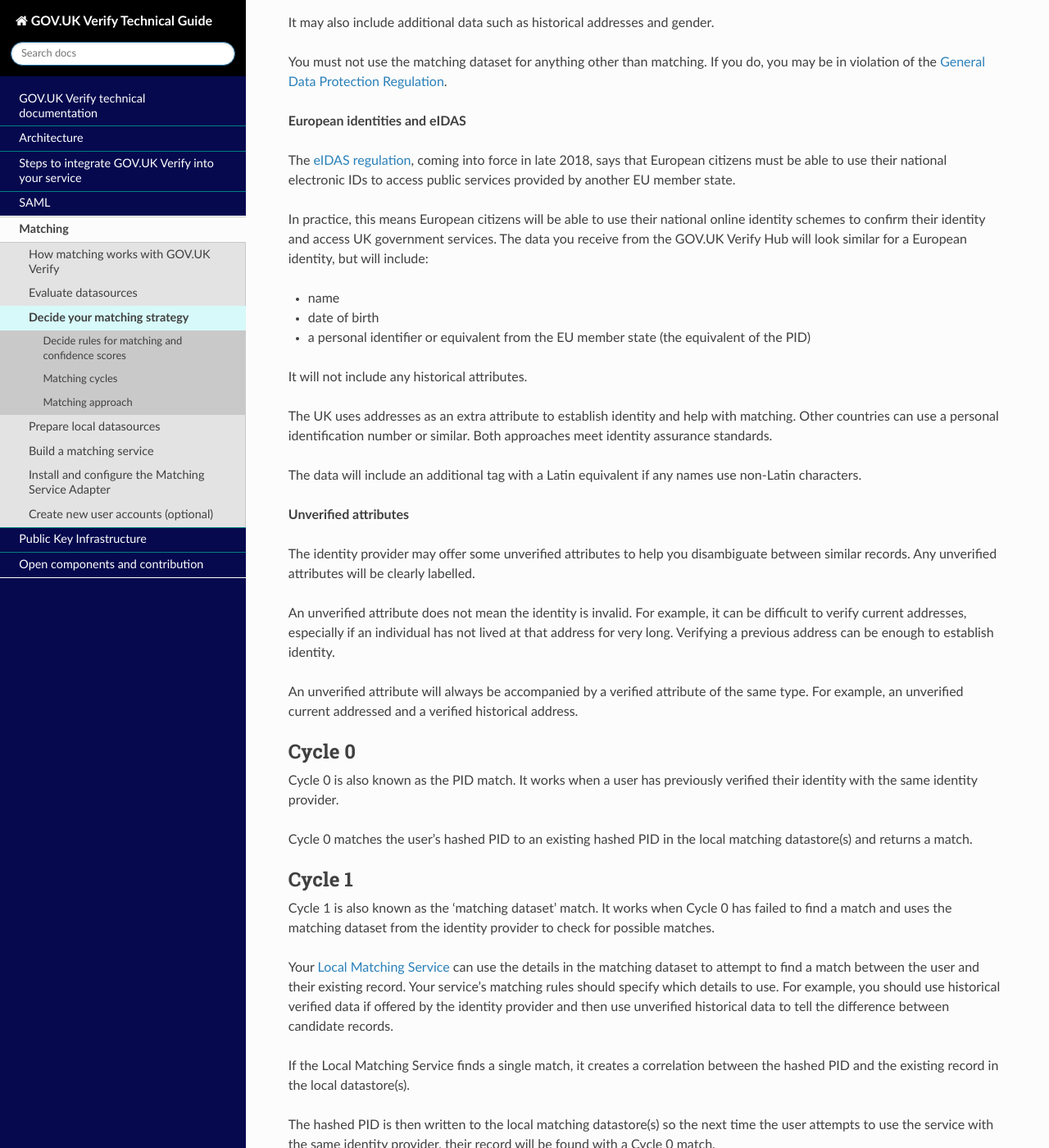
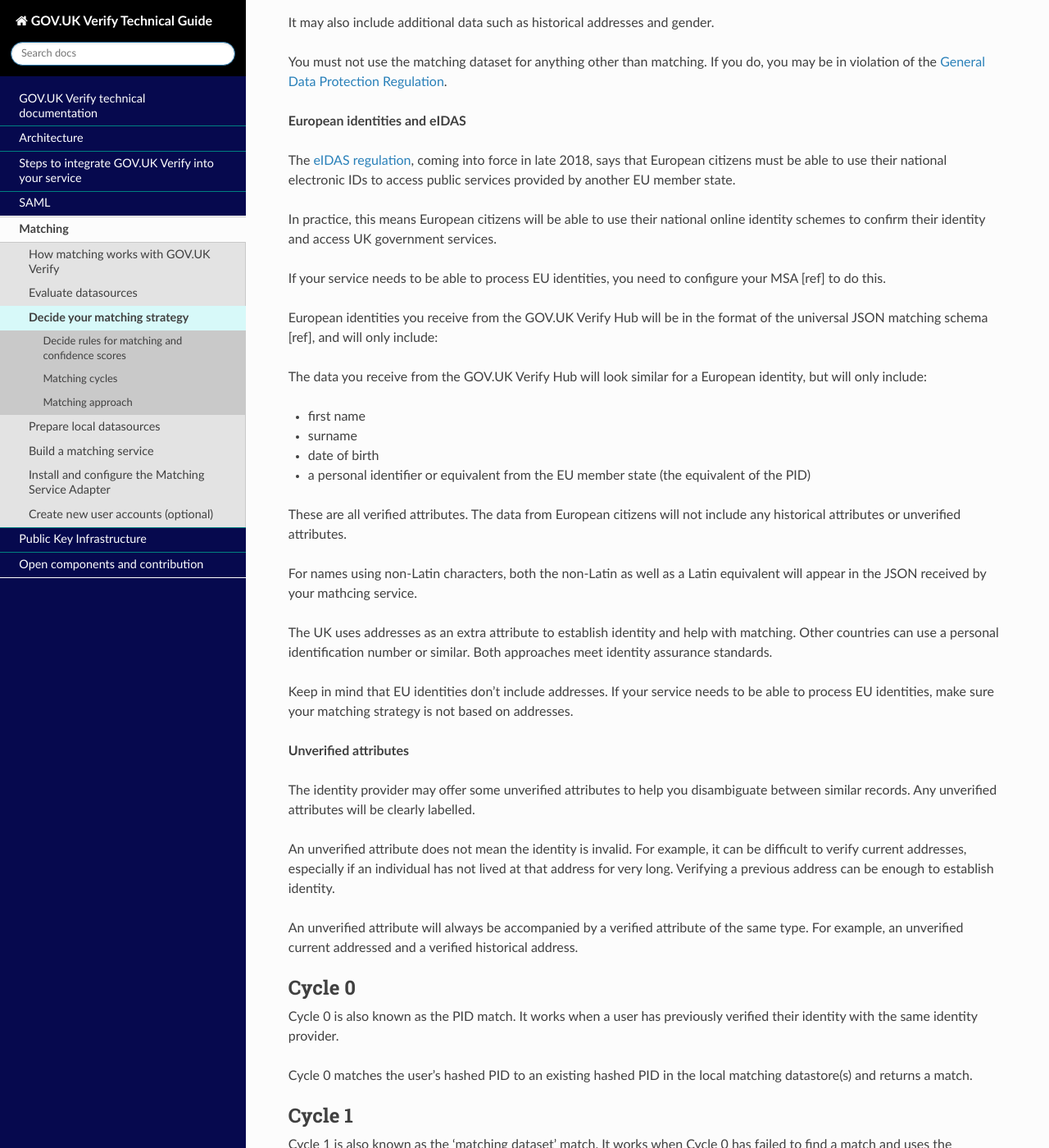
Before and after one commit to alphagov/rp-onboarding-tech-docs, a Sphinx documentation site: the page built from source/pages/matching/matchingstrategy.rst, in a window 1280 px wide and 1400 px high, scrolled down 3617 px. Shown: the whole window at 82% size. Built offline with Sphinx 7.4.7 and the Read the Docs theme 2.0.0, drawn with Linux system fonts in a browser that asks for light colours; nearby versions of some CDN libraries; pages that are not in the unit, such as notebooks, are missing from menus; comment, search, counter and statistics services are not loaded.

Commit message:
EID-592 Added general eIDAS info
In the "European identities and eIDAS" section

* general reorg of content in this section
* reference to how to configure to use EU identities
* mention universal JSON schema
* no unverified attributes
* recommend to not base matching strategy on address

````diff
--- a/source/pages/matching/buildmatchingservice.rst
+++ b/source/pages/matching/buildmatchingservice.rst
@@ -198,7 +198,7 @@
 If no match is found on cycles 0, 1 and 3, you can :ref:`create a new account<createnewaccounts>` for the user.
 
 
-.. rubric:: Use the univeral JSON matching schema
+.. rubric:: Use the universal JSON matching schema
 
 .. _JSONschema:
 
--- a/source/pages/matching/matchingstrategy.rst
+++ b/source/pages/matching/matchingstrategy.rst
@@ -137,17 +137,29 @@
 
 The `eIDAS regulation <https://ico.org.uk/for-organisations/guide-to-eidas/what-is-the-eidas-regulation/>`_, coming into force in late 2018, says that European citizens must be able to use their national electronic IDs to access public services provided by another EU member state.
 
-In practice, this means European citizens will be able to use their national online identity schemes to confirm their identity and access UK government services. The data you receive from the GOV.UK Verify Hub will look similar for a European identity, but will include:
+In practice, this means European citizens will be able to use their national online identity schemes to confirm their identity and access UK government services.
 
-- name
+If your service needs to be able to process EU identities, you need to configure your MSA [ref] to do this.
+
+European identities you receive from the GOV.UK Verify Hub will be in the format of the universal JSON matching schema [ref], and will only include:
+
+The data you receive from the GOV.UK Verify Hub will look similar for a European identity, but will only include:
+
+- first name
+- surname
 - date of birth
 - a personal identifier or equivalent from the EU member state (the equivalent of the PID)
 
-It will not include any historical attributes.
+These are all verified attributes. The data from European citizens will not include any historical attributes or unverified attributes.
+
+For names using non-Latin characters, both the non-Latin as well as a Latin equivalent will appear in the JSON received by your mathcing service.
 
 The UK uses addresses as an extra attribute to establish identity and help with matching. Other countries can use a personal identification number or similar. Both approaches meet identity assurance standards.
 
-The data will include an additional tag with a Latin equivalent if any names use non-Latin characters.
+Keep in mind that EU identities don't include addresses. If your service needs to be able to process EU identities, make sure your matching strategy is not based on addresses.
+
+
+
 
 **Unverified attributes**
 
--- a/source/pages/matching/preparedata.rst
+++ b/source/pages/matching/preparedata.rst
@@ -13,7 +13,7 @@
 
 You should also consider transliterating letters with diacritical marks to equivalents without marks, for example transliterating ``ö`` to ```o``. The International Civil Aviation Organisation provides recommended transliterations on the `most commonly used characters in Latin, Cyrillic and Arabic languages <https://www.icao.int/publications/Documents/9303_p3_cons_en.pdf>`_ you may find useful.
 
-After the introduction of eIDAS in September 2018, identity providers from other countries will provide a Latin equivalent for non-Latin letters. Belgium and Greece will transliterate any Cyrillic and Greek into a Latin alphabet for you. You will receive the transliteration in the JSON received by your matching service.
+After the introduction of eIDAS in September 2018, identity providers from other countries will provide a Latin equivalent for non-Latin letters. Belgium and Greece will transliterate any Cyrillic and Greek into a Latin alphabet for you. You will get the transliteration in the JSON received by your matching service.
 
 .. rubric:: Normalise data received from the GOV.UK Verify Hub
 
````
